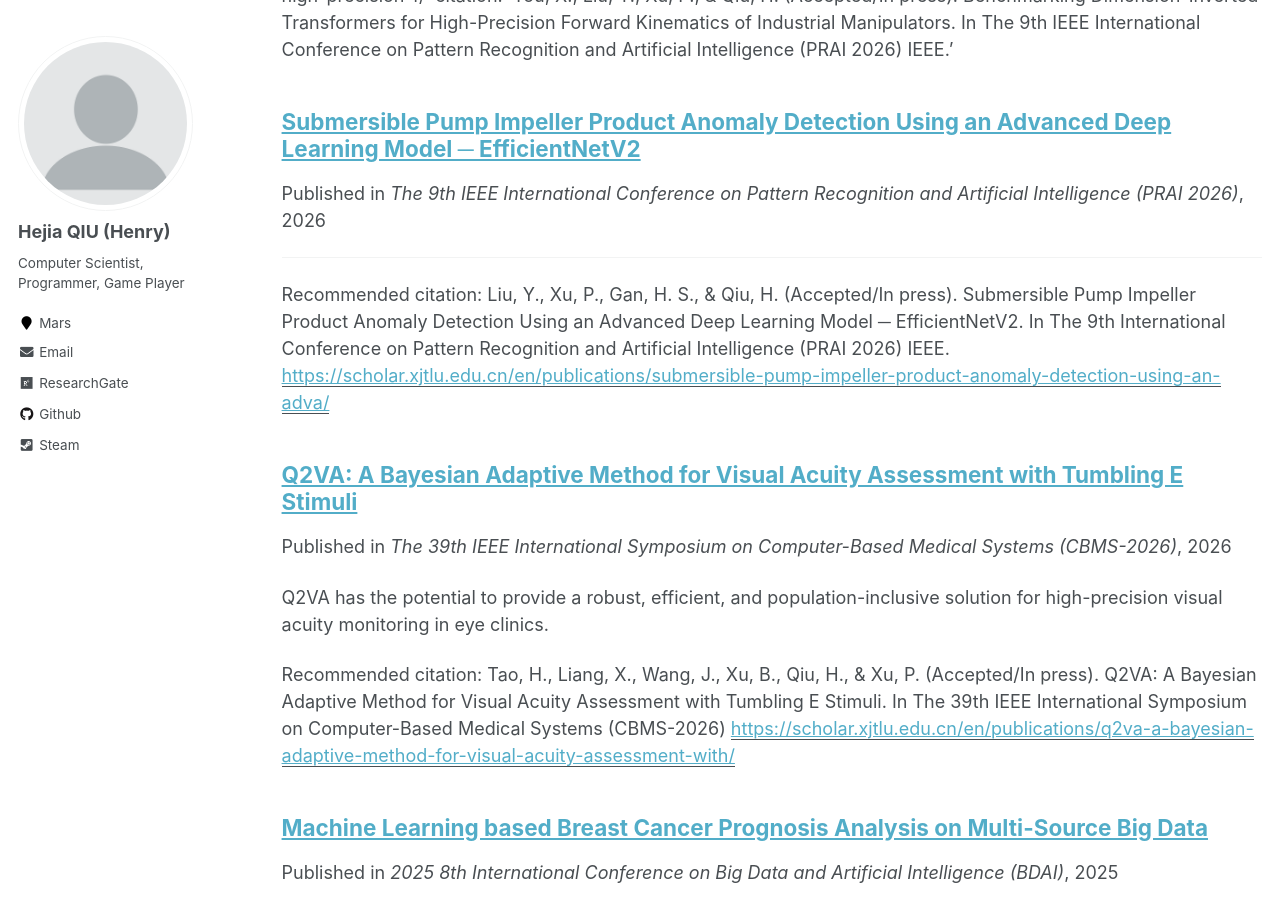
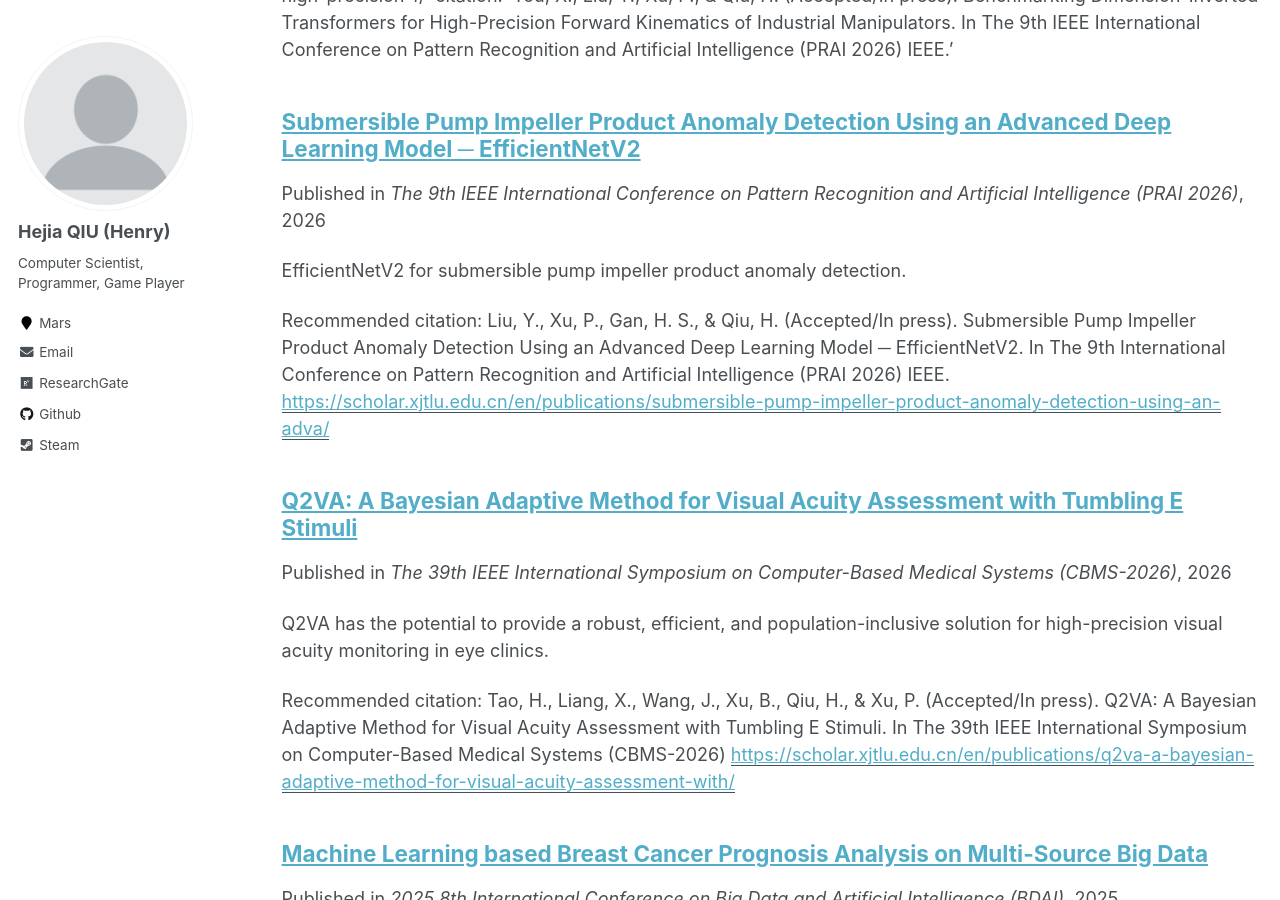
Before and after one commit to HenryJaQiu/HenryJaQiu.github.io, a Jekyll site: the page built from _pages/publications.md, in a window 1280 px wide and 900 px high, scrolled down 432 px. Built offline with Jekyll 4.4.1, drawn with Linux system fonts in a browser that asks for light colours.

Commit message:
Update 2026-6-15-paper-title-number-5.md

```diff
--- a/_publications/2026-6-15-paper-title-number-5.md
+++ b/_publications/2026-6-15-paper-title-number-5.md
@@ -2,7 +2,7 @@
 title: "Submersible Pump Impeller Product Anomaly Detection Using an Advanced Deep Learning Model ─ EfficientNetV2"
 collection: publications
 permalink: /publication/2026-6-15-paper-title-number-5
-excerpt: '---'
+excerpt: 'EfficientNetV2 for submersible pump impeller product anomaly detection.'
 date: 2026-6-15
 venue: 'The 9th IEEE International Conference on Pattern Recognition and Artificial Intelligence (PRAI 2026)'
 paperurl: 'https://scholar.xjtlu.edu.cn/en/publications/submersible-pump-impeller-product-anomaly-detection-using-an-adva/'
```
